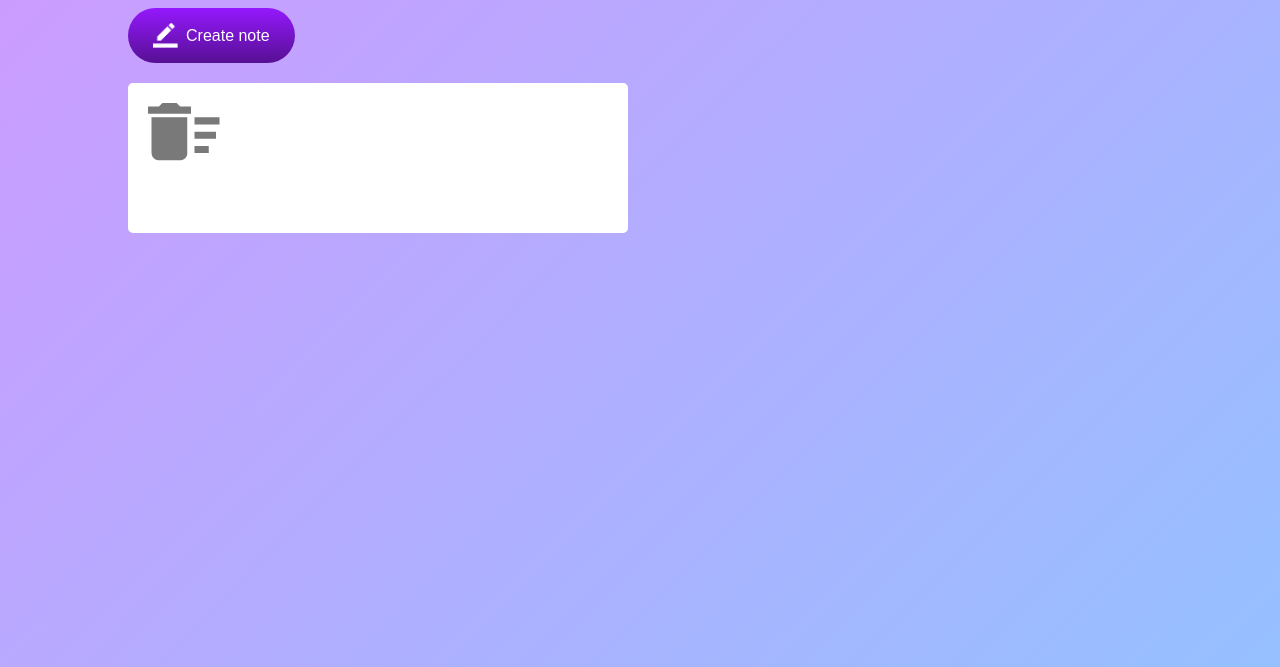
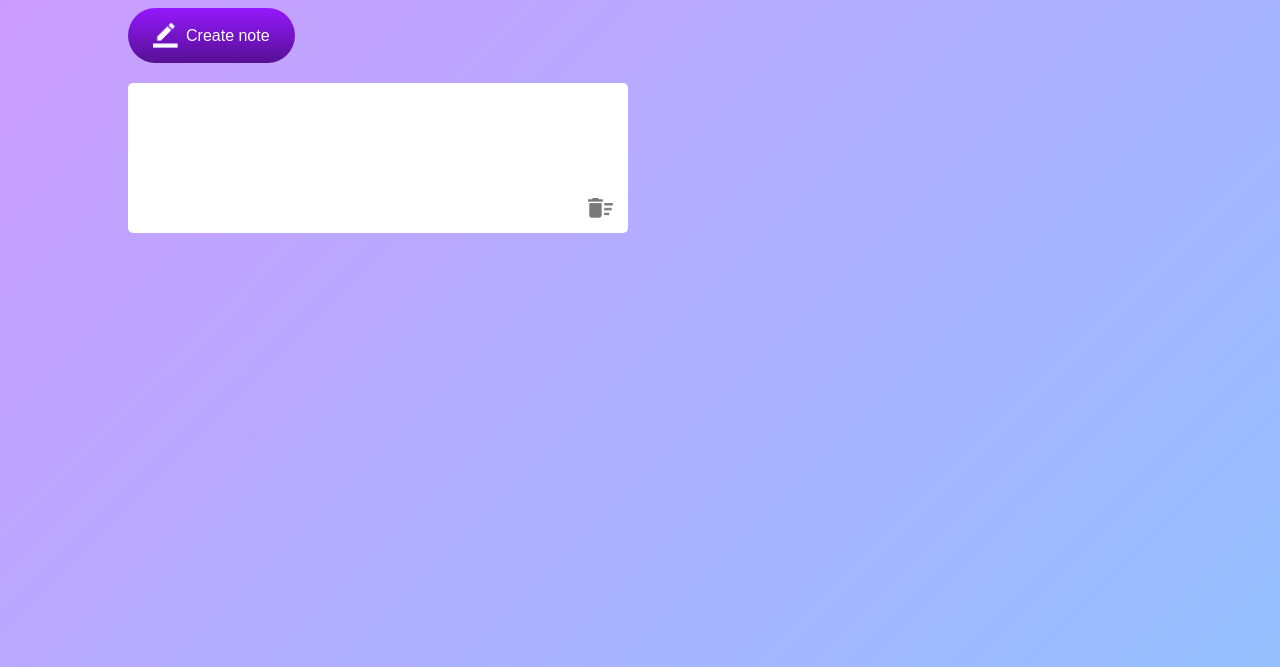
Before and after one commit to Malachi9311/js_note_app, a plain HTML site: page index.html in a window 1280 px wide. Both pictures are taken after a click on the button "Create note". Shown: the part 133-800 px from the top of the page. Drawn offline with Linux system fonts and the light colour scheme.

Commit message:
dynamically adding input-boxes

```diff
--- a/index.html
+++ b/index.html
@@ -4,16 +4,18 @@
     <meta charset="UTF-8" />
     <meta name="viewport" content="width=device-width, initial-scale=1.0" />
     <link rel="stylesheet" href="style.css" />
-    <title>Document</title>
+    <title>Notes</title>
   </head>
   <body>
     <div class="container">
       <h1><img src="images/notes.png" alt="" />Notes</h1>
-      <button><img src="images/edit.png" alt="" />Create note</button>
+      <button class="btn">
+        <img src="images/edit.png" alt="" />Create note
+      </button>
       <div class="note-container">
-        <p contenteditable="true" class="input-box">
+        <!-- <p contenteditable="true" class="input-box">
           <img src="images/delete.png" alt="" />
-        </p>
+        </p> -->
       </div>
     </div>
     <script src="script.js"></script>
--- a/script.js
+++ b/script.js
@@ -0,0 +1,16 @@
+const notesContainer = document.querySelector('.note-container');
+const createBtn = document.querySelector('.btn');
+let notes = document.querySelectorAll('.input-box');
+
+const createNote = () => {
+    let inputBox = document.createElement("p");
+    let img = document.createElement("img");
+    inputBox.classList = "input-box";
+    inputBox.setAttribute("contenteditable","true")
+    img.src = "images/delete.png";
+    inputBox.append(img);
+    notesContainer.appendChild(inputBox);
+    // notesContainer.appendChild(inputBox).appendChild(img);
+}
+
+createBtn.addEventListener('click', createNote);
--- a/style.css
+++ b/style.css
@@ -56,3 +56,11 @@
     outline: none;
     border-radius: 5px;
 }
+
+.input-box img {
+    width: 25px;
+    position: absolute;
+    bottom: 15px;
+    right: 15px;
+    cursor: pointer;
+}
```
